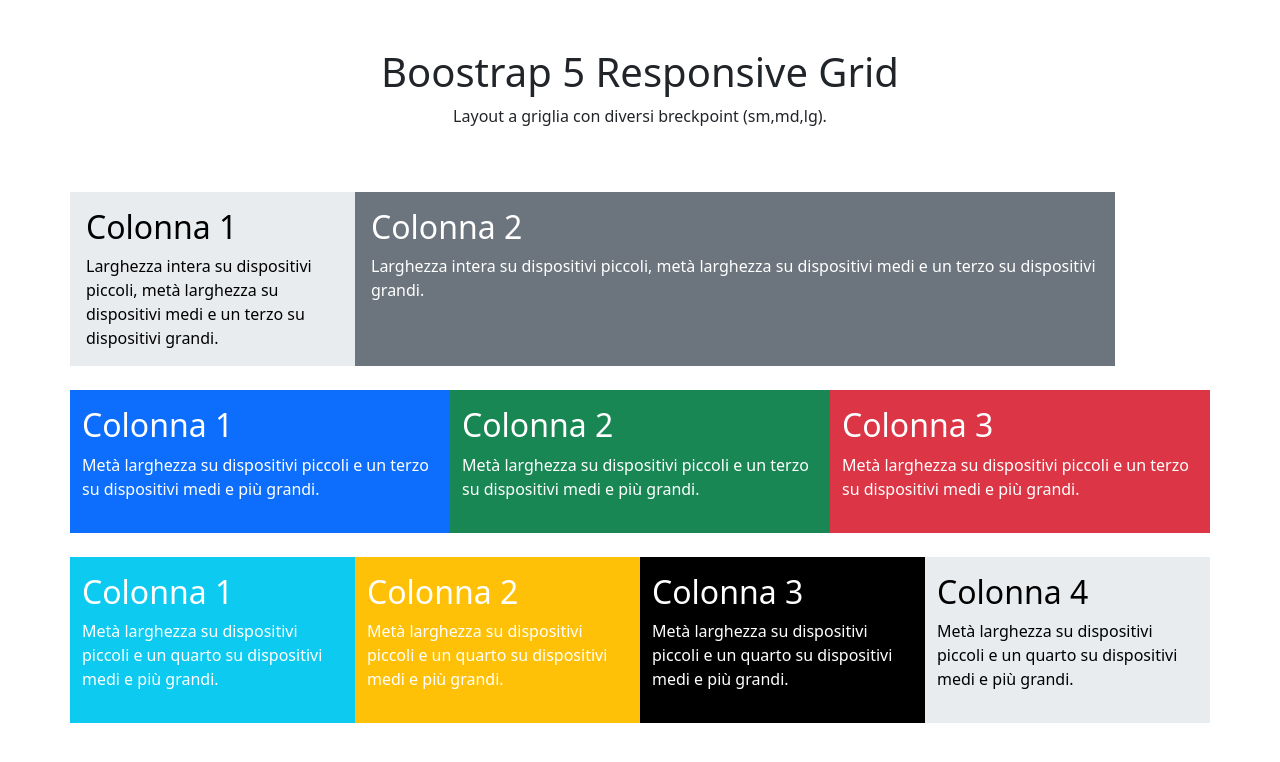
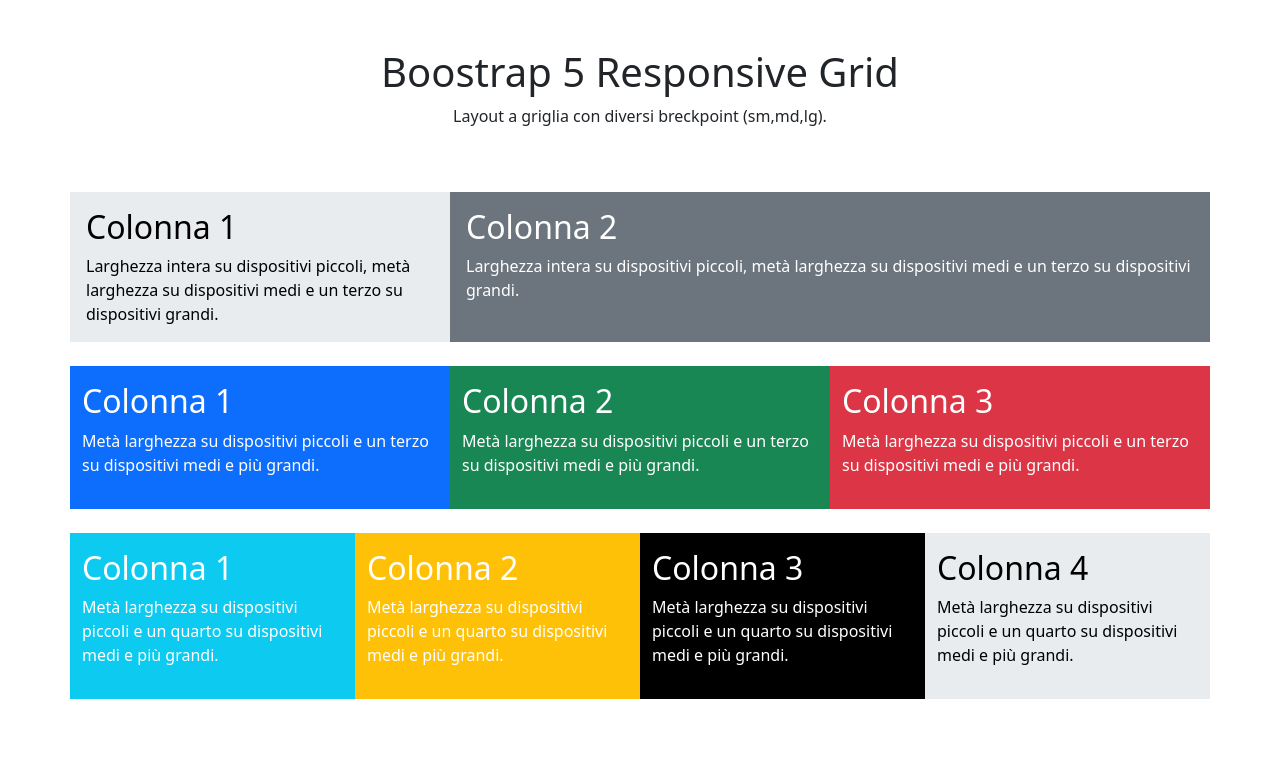
Before and after one commit to MatteoCipolla99/htmlcss-bootstrap-layout, a plain HTML site: page index.html in a window 1280 px wide. Drawn offline with nearby package versions, Linux system fonts and the light colour scheme.

Commit message:
feat:fix first section

```diff
--- a/index.html
+++ b/index.html
@@ -20,7 +20,7 @@
     <!-------------First-Section--------------->
 <main class="container mt-5 text-white">
         <div class="row ">
-                <div class="col-md-6 col-lg-3 bg-body-secondary pt-3 px-3 text-black">
+                <div class="col-md-6 col-lg-4 bg-body-secondary pt-3 px-3 text-black">
                     <h2>Colonna 1</h2>
                     <p>Larghezza intera su dispositivi piccoli, metà larghezza su dispositivi medi e un terzo su dispositivi grandi.</p>
                 </div>
@@ -31,7 +31,7 @@
         </div>
     <!-------------First-Section--------------->
     <!-------------Second-Section-------------->
-     <div class="row mt-4">
+     <div class="row mt-4 ">
         <div class="col-6 col-md-4 bg-primary pt-3 py-3">
             <h2>Colonna 1</h2>
             <p>Metà larghezza su dispositivi piccoli e un terzo su dispositivi medi e più grandi.</p>
```
